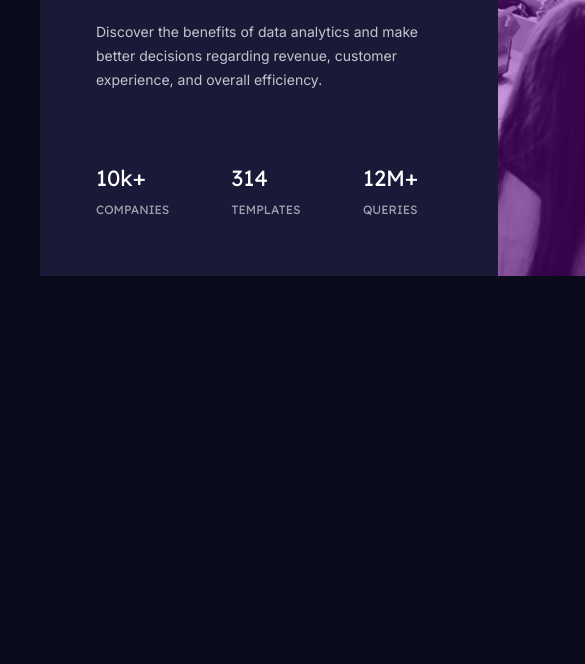
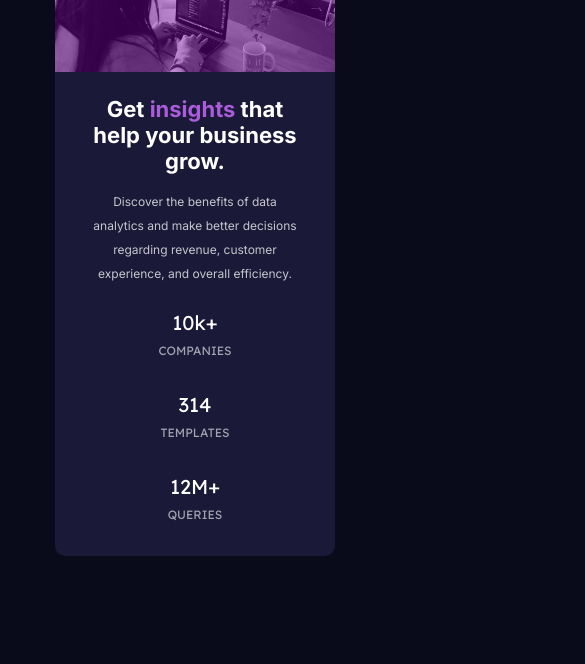
Before and after one commit to Leo-LC/Stats-Preview-Card, a plain HTML site: page index.html in a window 390 px wide. Shown: the part 180-844 px from the top of the page, 585 px wide, since content can reach past the window. Drawn offline with Linux system fonts and the light colour scheme.

Commit message:
Responsive Layout

```diff
--- a/styles.scss
+++ b/styles.scss
@@ -1,42 +1,58 @@
-    $main-background : hsl(233 47% 7%);
-    $card-background : hsl(244 38% 16%);
-    $accent-color : hsl(277, 64%, 61%);
+$main-background: hsl(233 47% 7%);
+$card-background: hsl(244 38% 16%);
+$accent-color: hsl(277, 64%, 61%);
 
-    $heading-color : hsl(0 0% 100%);
-    $paragraph-color : hsl(0 0% 100% / 0.75);
-    $stats-color : hsla(0, 0%, 100%, 0.6);
+$heading-color: hsl(0 0% 100%);
+$paragraph-color: hsl(0 0% 100% / 0.75);
+$stats-color: hsla(0, 0%, 100%, 0.6);
 
-    $font-size : 15px ;
-    $font-family-primary : 'Inter' , sans-serif;
-    $font-family-secondary : 'Lexend Deca' , sans-serif;
-    $font-weight-400 : 400;
-    $font-weight-700 : 700;
-
+$font-size: 15px;
+$font-family-primary: "Inter", sans-serif;
+$font-family-secondary: "Lexend Deca", sans-serif;
+$font-weight-400: 400;
+$font-weight-700: 700;
 
 body {
 	display: flex;
-    width: 1440px;
-    padding: 2rem;
+	margin-top: 2rem;
 	background-color: $main-background;
 	color: white;
 	font-size: $font-size;
+	justify-content: center;
 }
 
-main{
+main {
 	width: 900px;
 	display: grid;
 	gap: 1rem;
 	grid-template-columns: repeat(2, 1fr);
 	grid-template-areas:
-    'one four'
-    'two four'
-    'three four';
+		"one four"
+		"two four"
+		"three four";
+
 	background-color: $card-background;
+	font-family: $font-family-primary;
+    overflow: clip;
+    justify-content: center;
+    @media screen and (max-width: 900px) {
 
-    font-family: $font-family-primary;
+            width: 280px;
+            height: 100%;
+            text-align: center;
+
+            border-radius: 10px;
+
+            grid-template-columns: 1fr;
+            grid-template-rows: 220px;
+            grid-template-areas:
+                "four"
+                "one"
+                "two"
+                "three";
+
         }
-
-
+    }
 
 h1 {
 	grid-area: one;
@@ -44,52 +60,68 @@ h1 {
 	color: $heading-color;
 	font-weight: $font-weight-700;
 
-    & span {
+	 span {
 		color: $accent-color;
+	}
+
+    @media screen and (max-width: 900px){
+        padding: 0.5rem 2.25rem 0;
+        font-size: 22px;
+        align-self: center;
+        margin-top: 0;
+        margin-bottom: 0;
     }
 }
 
-.article{
+.article {
 	grid-area: two;
 	padding: 0 3.5rem;
 	color: $paragraph-color;
 	font-size: 14px;
 	line-height: 24px;
 	font-weight: $font-weight-400;
+
+    @media screen and (max-width: 900px){
+        padding: 0 2.25rem;
+        font-size: 12px;
+    }
 }
 
-.stats{
-    grid-area: three;
-    padding: 3.5rem 4rem 3.5rem 3.5rem;
-}
 
-.image{
+.image {
 	grid-area: four;
 	background-image: url(/images/image-header-desktop.jpg);
 	background-size: cover;
-
+    overflow: clip;
 }
-.overlay{
+.overlay {
 	grid-area: four;
 	background-color: hsl(283, 100%, 33%);
 	filter: saturate(110%);
-    opacity: .4;
+	opacity: 0.4;
 	z-index: 2;
 }
 
-.stats{
+.stats {
 	grid-area: three;
 	display: flex;
-    justify-content:space-between;
+	justify-content: space-between;
 	font-family: $font-family-secondary;
 	font-size: 22px;
+    padding: 3.5rem 4rem 3.5rem 3.5rem;
 
-    & span {
+	span {
 		color: $stats-color;
-        text-transform:uppercase;
+		text-transform: uppercase;
 		font-size: 12px;
 	}
 
+    @media screen and (max-width: 900px){
+        padding: 0.5rem 3rem 2rem ;
+        flex-direction: column;
+        gap: 2rem;
+        font-size: 20px;
+    }
 }
 
 .attribution {
```
Also changed, not shown: design/desktop-design.jpg, styles.css, 1 other file. Lines whose indentation alone changed are shown as unchanged.
